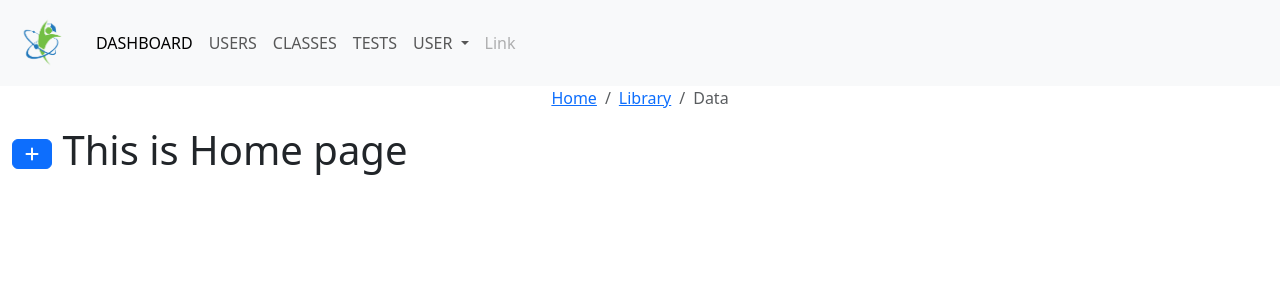
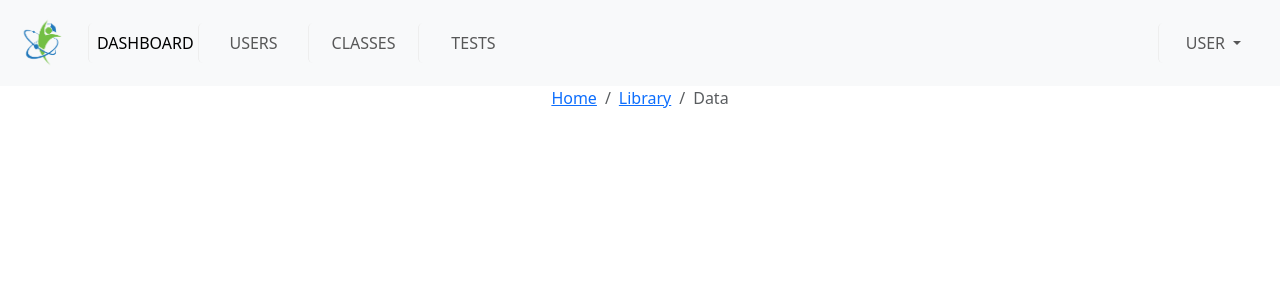
Before and after one commit to Mahmoud-rifaat/EduFlow, a PHP site: page /eduflow/ in a window 1280 px wide. Shown: the top 300 px of the page. Run offline with PHP 8.4, Linux system fonts and the light colour scheme; data that the repository does not hold is empty.

Commit message:
enhancing nav design

```diff
--- a/private/controllers/home.php
+++ b/private/controllers/home.php
@@ -5,28 +5,6 @@ class Home extends Controller
     public function index()
     {
         $user = new User();
-
-        $arr = [
-            'id' => 0,
-            'firstname' => 'test',
-            'lastname' => 'test2',
-            'date' => '2024-08-04 17:11:40',
-            'user_id' => 'test',
-            'gender' => 'Female',
-            'school_id' => 'testid222',
-            'rank' => 'student'
-        ];
-        // $user->insert($arr);
-
-        $updateArr = [
-            'firstname' => 'firstName',
-            'lastname' => 'lastName'
-        ];
-        // $user->update(3, $updateArr);
-
-
-        $user->delete(3);
-
         $data = $user->findAll();
         $this->view('home', ['rows' => $data]);
     }
--- a/private/views/home.view.php
+++ b/private/views/home.view.php
@@ -6,16 +6,9 @@ echo $this->view('./includes/crumbs');
 
 
 <div class="container-fluid">
-    <h1>
-        <i class="fa fa-plus btn btn-primary"></i>
-        This is Home page
-    </h1>
 </div>
 
 <?php
-
-echo '<pre>';
-print_r($data['rows']);
 
 ?>
 
--- a/private/views/includes/nav.view.php
+++ b/private/views/includes/nav.view.php
@@ -1,8 +1,15 @@
 <style>
+    nav ul li a {
+        width: 110px;
+        text-align: center;
+        border-left: solid thin #eee !important;
+        /* border-right: solid thin #fff !important; */
+        border-radius: 5px;
+    }
+
     nav ul li a:hover {
         background-color: gray;
         color: white !important;
-        border-radius: 5px;
     }
 </style>
 <nav class="navbar navbar-expand-lg bg-body-tertiary">
@@ -27,11 +34,16 @@
                 <li class="nav-item">
                     <a class="nav-link" href="<?= ROOT ?>/tests">TESTS</a>
                 </li>
+                <!-- <li class="nav-item">
+                    <a class="nav-link disabled" aria-disabled="true">Link</a>
+                </li> -->
+            </ul>
+            <ul class="navbar-nav ms-auto" style="--bs-scroll-height: 100px;">
                 <li class="nav-item dropdown">
                     <a class="nav-link dropdown-toggle" href="#" role="button" data-bs-toggle="dropdown" aria-expanded="false">
                         USER
                     </a>
-                    <ul class="dropdown-menu">
+                    <ul class="dropdown-menu dropdown-menu-end">
                         <li><a class="dropdown-item" href="<?= ROOT ?>/profile">Profile</a></li>
                         <li><a class="dropdown-item" href="<?= ROOT ?>">Dashboard</a></li>
                         <li>
@@ -39,9 +51,6 @@
                         </li>
                         <li><a class="dropdown-item" href="<?= ROOT ?>/logout">Logout</a></li>
                     </ul>
-                </li>
-                <li class="nav-item">
-                    <a class="nav-link disabled" aria-disabled="true">Link</a>
                 </li>
             </ul>
             <!-- <form class="d-flex" role="search">
```
